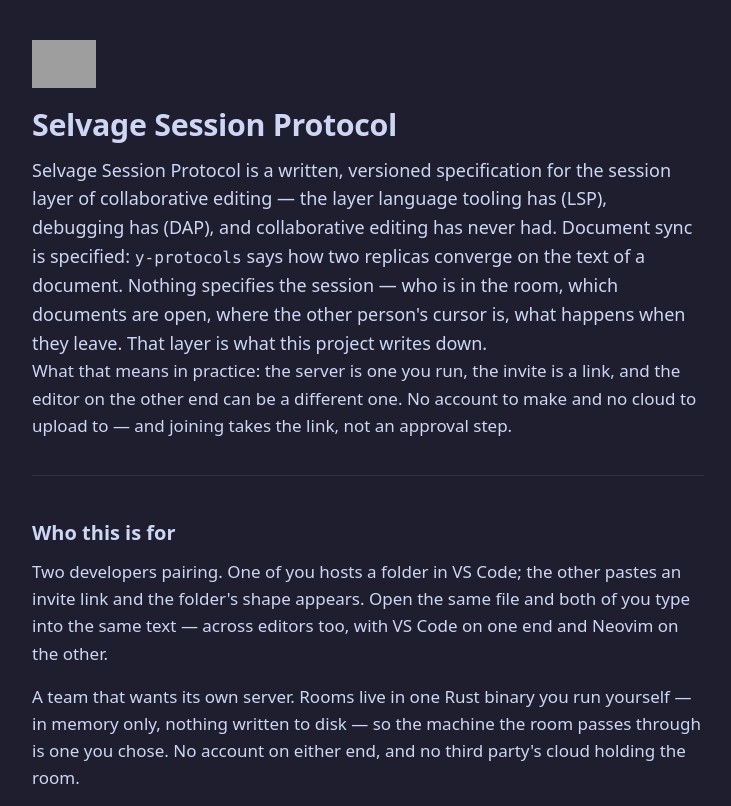
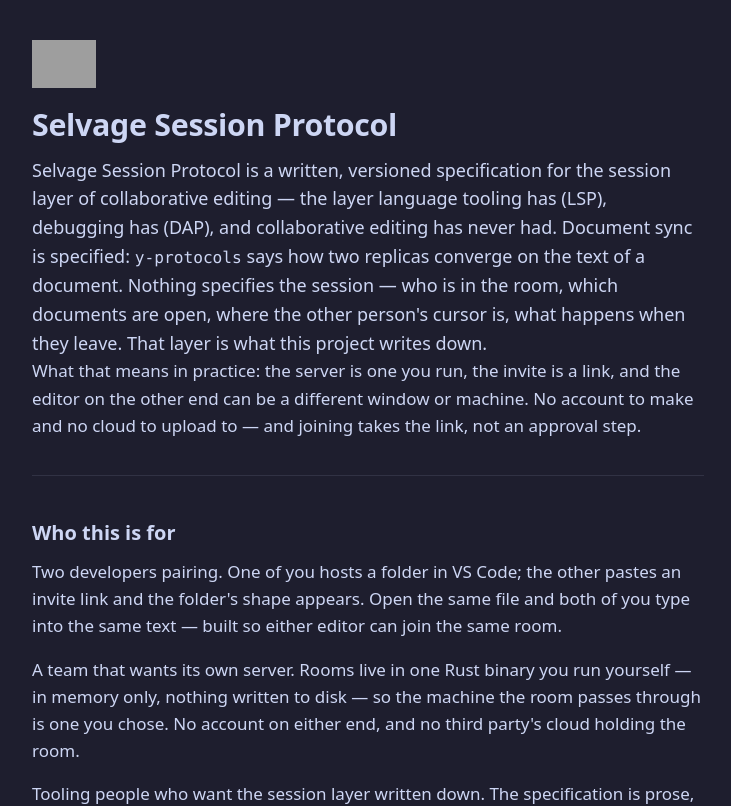
Before and after one commit to selvage-protocol/site, a Next.js app: page / in a window 1280 px wide. Shown: the top 806 px of the page, without its empty margins (272-1003 px from the left). Built offline with nearby package versions, Linux system fonts and the light colour scheme; grey boxes are pictures that could not be loaded.

Commit message:
fix(site): soften unproven cross-editor pairing to demonstrated behaviour

```diff
--- a/app/page.tsx
+++ b/app/page.tsx
@@ -15,7 +15,7 @@ export default function Home() {
         </p>
         <p>
           What that means in practice: the server is one you run, the invite is a link, and the
-          editor on the other end can be a different one. No account to make and no cloud to upload
+          editor on the other end can be a different window or machine. No account to make and no cloud to upload
           to &mdash; and joining takes the link, not an approval step.
         </p>
       </header>
@@ -26,8 +26,7 @@ export default function Home() {
           <p>
             Two developers pairing. One of you hosts a folder in VS Code; the other pastes an
             invite link and the folder&apos;s shape appears. Open the same file and both of you
-            type into the same text &mdash; across editors too, with VS Code on one end and Neovim
-            on the other.
+            type into the same text &mdash; built so either editor can join the same room.
           </p>
           <p>
             A team that wants its own server. Rooms live in one Rust binary you run yourself
```
